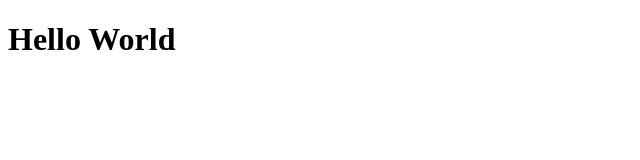
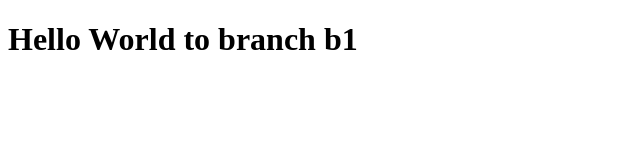
Before and after one commit to surojeetGhosh/FSD, a plain HTML site: page index.html in a window 1280 px wide. Shown: the whole page, without its empty margins (0-640 px from the left). Drawn offline with Linux system fonts and the light colour scheme.

Commit message:
second commit to branch b1

```diff
--- a/index.html
+++ b/index.html
@@ -7,6 +7,6 @@
     <title>Document</title>
   </head>
   <body>
-    <h1>Hello World</h1>
+    <h1>Hello World to branch b1</h1>
   </body>
 </html>
```
